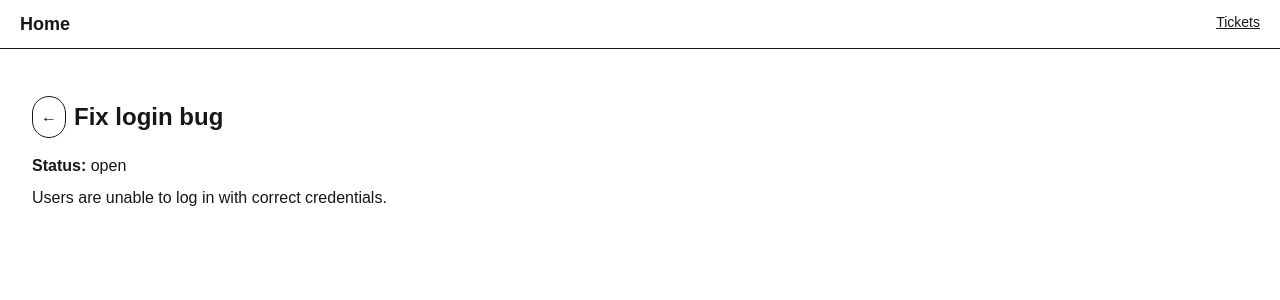
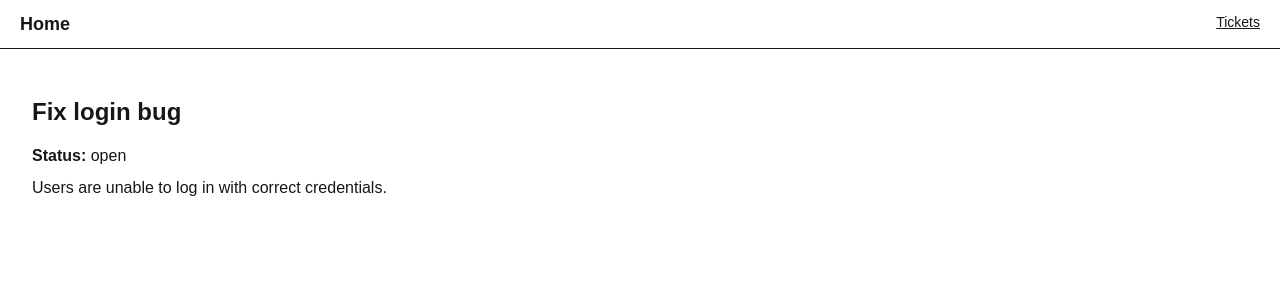
Before and after one commit to robinofskii/the-road-to-next-app, a Next.js app: page /tickets/1 in a window 1280 px wide. Shown: the top 300 px of the page. Built offline with nearby package versions, Linux system fonts and the light colour scheme.

Commit message:
refactor: remove BackButton component from TicketDetailPage

```diff
--- a/src/app/tickets/[ticketId]/page.tsx
+++ b/src/app/tickets/[ticketId]/page.tsx
@@ -1,4 +1,3 @@
-import BackButton from "@/components/BackButton";
 import { initialTickets } from "@/data";
 
 type TicketDetailsProps = {
@@ -19,7 +18,6 @@ const TicketDetailPage = async ({ params }: TicketDetailsProps) => {
   return (
     <div>
       <div className="flex items-center gap-2">
-        <BackButton />
         <h1 className="mb-4 text-2xl font-bold">{ticketData.title}</h1>
       </div>
       <p className="mb-2">
```
